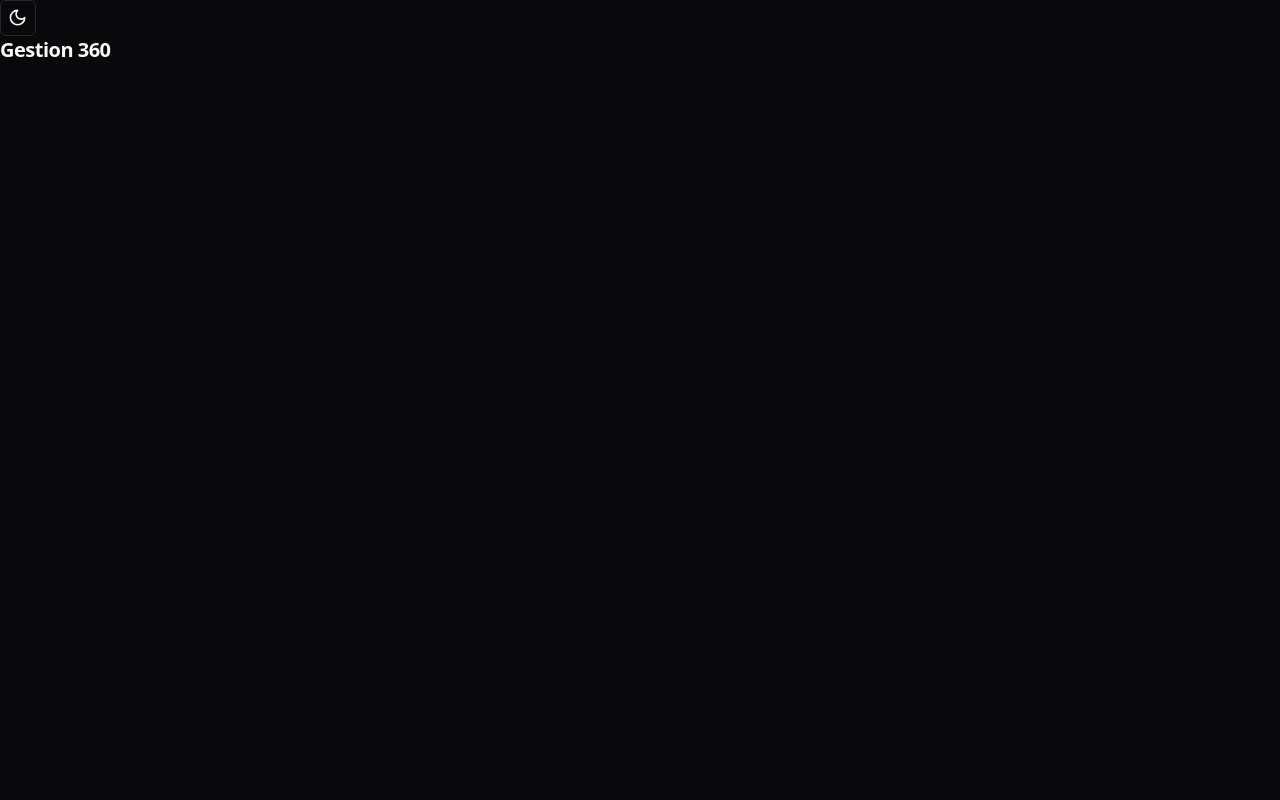
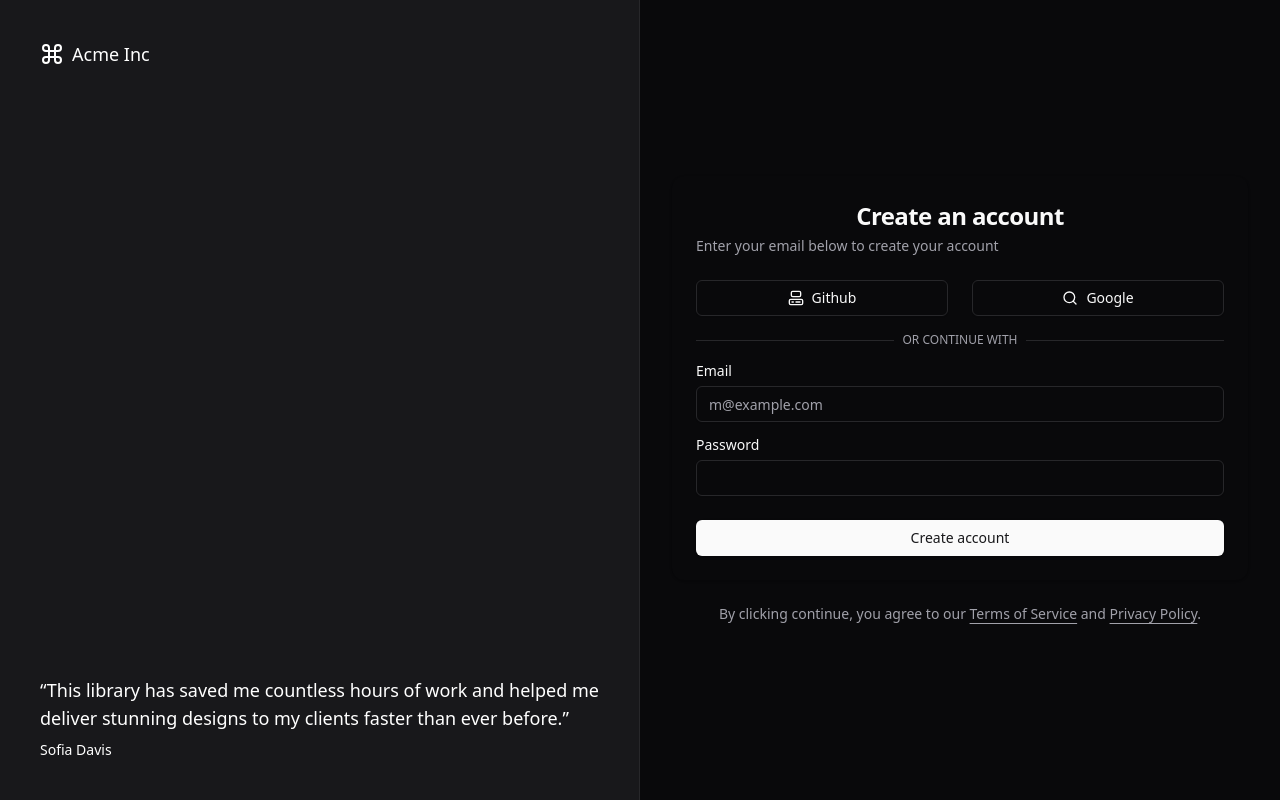
Before and after one commit to djimenezpalacios12/360call_frontend, a React (Vite) app: page / in a window 1280 px wide. Built offline with nearby package versions, Linux system fonts and the light colour scheme.

Commit message:
feat: :construction: auth page components and views

```diff
--- a/package.json
+++ b/package.json
@@ -12,6 +12,7 @@
   "dependencies": {
     "@radix-ui/react-dropdown-menu": "^2.1.2",
     "@radix-ui/react-icons": "^1.3.0",
+    "@radix-ui/react-label": "^2.1.0",
     "@radix-ui/react-slot": "^1.1.0",
     "@reduxjs/toolkit": "^2.2.8",
     "@types/react-redux": "^7.1.34",
--- a/src/App.tsx
+++ b/src/App.tsx
@@ -1,11 +1,12 @@
 import { ThemeProvider } from "@/components/theme-provider";
-import { ModeToggle } from "@/components/mode-toggle";
+// import { ModeToggle } from "@/components/mode-toggle";
+import AuthenticationPage from "./views/AuthenticationPage";
 
 function App() {
   return (
     <ThemeProvider defaultTheme="dark" storageKey="vite-ui-theme">
-      <ModeToggle />
-      <h4 className="scroll-m-20 text-xl font-semibold tracking-tight">Gestion 360</h4>
+      {/* <ModeToggle /> */}
+      <AuthenticationPage />
     </ThemeProvider>
   );
 }
--- /dev/null
+++ b/src/components/ui/card.tsx
@@ -0,0 +1,76 @@
+import * as React from "react"
+
+import { cn } from "@/lib/utils"
+
+const Card = React.forwardRef<
+  HTMLDivElement,
+  React.HTMLAttributes<HTMLDivElement>
+>(({ className, ...props }, ref) => (
+  <div
+    ref={ref}
+    className={cn(
+      "rounded-xl border bg-card text-card-foreground shadow",
+      className
+    )}
+    {...props}
+  />
+))
+Card.displayName = "Card"
+
+const CardHeader = React.forwardRef<
+  HTMLDivElement,
+  React.HTMLAttributes<HTMLDivElement>
+>(({ className, ...props }, ref) => (
+  <div
+    ref={ref}
+    className={cn("flex flex-col space-y-1.5 p-6", className)}
+    {...props}
+  />
+))
+CardHeader.displayName = "CardHeader"
+
+const CardTitle = React.forwardRef<
+  HTMLParagraphElement,
+  React.HTMLAttributes<HTMLHeadingElement>
+>(({ className, ...props }, ref) => (
+  <h3
+    ref={ref}
+    className={cn("font-semibold leading-none tracking-tight", className)}
+    {...props}
+  />
+))
+CardTitle.displayName = "CardTitle"
+
+const CardDescription = React.forwardRef<
+  HTMLParagraphElement,
+  React.HTMLAttributes<HTMLParagraphElement>
+>(({ className, ...props }, ref) => (
+  <p
+    ref={ref}
+    className={cn("text-sm text-muted-foreground", className)}
+    {...props}
+  />
+))
+CardDescription.displayName = "CardDescription"
+
+const CardContent = React.forwardRef<
+  HTMLDivElement,
+  React.HTMLAttributes<HTMLDivElement>
+>(({ className, ...props }, ref) => (
+  <div ref={ref} className={cn("p-6 pt-0", className)} {...props} />
+))
+CardContent.displayName = "CardContent"
+
+const CardFooter = React.forwardRef<
+  HTMLDivElement,
+  React.HTMLAttributes<HTMLDivElement>
+>(({ className, ...props }, ref) => (
+  <div
+    ref={ref}
+    className={cn("flex items-center p-6 pt-0", className)}
+    {...props}
+  />
+))
+CardFooter.displayName = "CardFooter"
+
+export { Card, CardHeader, CardFooter, CardTitle, CardDescription, CardContent }
--- /dev/null
+++ b/src/components/ui/input.tsx
@@ -0,0 +1,25 @@
+import * as React from "react"
+
+import { cn } from "@/lib/utils"
+
+export interface InputProps
+  extends React.InputHTMLAttributes<HTMLInputElement> {}
+
+const Input = React.forwardRef<HTMLInputElement, InputProps>(
+  ({ className, type, ...props }, ref) => {
+    return (
+      <input
+        type={type}
+        className={cn(
+          "flex h-9 w-full rounded-md border border-input bg-transparent px-3 py-1 text-sm shadow-sm transition-colors file:border-0 file:bg-transparent file:text-sm file:font-medium file:text-foreground placeholder:text-muted-foreground focus-visible:outline-none focus-visible:ring-1 focus-visible:ring-ring disabled:cursor-not-allowed disabled:opacity-50",
+          className
+        )}
+        ref={ref}
+        {...props}
+      />
+    )
+  }
+)
+Input.displayName = "Input"
+
+export { Input }
--- /dev/null
+++ b/src/components/ui/label.tsx
@@ -0,0 +1,24 @@
+import * as React from "react"
+import * as LabelPrimitive from "@radix-ui/react-label"
+import { cva, type VariantProps } from "class-variance-authority"
+
+import { cn } from "@/lib/utils"
+
+const labelVariants = cva(
+  "text-sm font-medium leading-none peer-disabled:cursor-not-allowed peer-disabled:opacity-70"
+)
+
+const Label = React.forwardRef<
+  React.ElementRef<typeof LabelPrimitive.Root>,
+  React.ComponentPropsWithoutRef<typeof LabelPrimitive.Root> &
+    VariantProps<typeof labelVariants>
+>(({ className, ...props }, ref) => (
+  <LabelPrimitive.Root
+    ref={ref}
+    className={cn(labelVariants(), className)}
+    {...props}
+  />
+))
+Label.displayName = LabelPrimitive.Root.displayName
+
+export { Label }
--- /dev/null
+++ b/src/views/AuthenticationPage/index.tsx
@@ -0,0 +1,55 @@
+import Login from "./login";
+
+export default function AuthenticationPage() {
+  return (
+    <>
+      <div className="container relative h-lvh min-w-full flex-col items-center justify-center md:grid lg:grid-cols-2 lg:px-0">
+        <div className="relative hidden h-full flex-col bg-muted p-10 text-white dark:border-r lg:flex">
+          <div className="absolute inset-0 bg-zinc-900" />
+          <div className="relative z-20 flex items-center text-lg font-medium">
+            <svg
+              xmlns="http://www.w3.org/2000/svg"
+              viewBox="0 0 24 24"
+              fill="none"
+              stroke="currentColor"
+              strokeWidth="2"
+              strokeLinecap="round"
+              strokeLinejoin="round"
+              className="mr-2 h-6 w-6"
+            >
+              <path d="M15 6v12a3 3 0 1 0 3-3H6a3 3 0 1 0 3 3V6a3 3 0 1 0-3 3h12a3 3 0 1 0-3-3" />
+            </svg>
+            Acme Inc
+          </div>
+          <div className="relative z-20 mt-auto">
+            <blockquote className="space-y-2">
+              <p className="text-lg">
+                &ldquo;This library has saved me countless hours of work and helped me deliver stunning designs to my clients faster than ever
+                before.&rdquo;
+              </p>
+              <footer className="text-sm">Sofia Davis</footer>
+            </blockquote>
+          </div>
+        </div>
+
+        <div className="px-8 w-full">
+          <div className="mx-auto h-lvh flex w-full flex-col justify-center align-middle space-y-6">
+            <Login />
+
+            <p className="px-8 text-center text-sm text-muted-foreground">
+              By clicking continue, you agree to our{" "}
+              <a href="/terms" className="underline underline-offset-4 hover:text-primary">
+                Terms of Service
+              </a>{" "}
+              and{" "}
+              <a href="/privacy" className="underline underline-offset-4 hover:text-primary">
+                Privacy Policy
+              </a>
+              .
+            </p>
+          </div>
+        </div>
+      </div>
+    </>
+  );
+}
--- /dev/null
+++ b/src/views/AuthenticationPage/login.tsx
@@ -0,0 +1,48 @@
+import { Computer, Search } from "lucide-react";
+
+import { Button } from "@/components/ui/button";
+import { Card, CardContent, CardDescription, CardFooter, CardHeader, CardTitle } from "@/components/ui/card";
+import { Input } from "@/components/ui/input";
+import { Label } from "@/components/ui/label";
+
+export default function Login() {
+  return (
+    <Card className="border-none">
+      <CardHeader className="space-y-1">
+        <CardTitle className="text-2xl text-center">Create an account</CardTitle>
+        <CardDescription>Enter your email below to create your account</CardDescription>
+      </CardHeader>
+      <CardContent className="grid gap-4">
+        <div className="grid grid-cols-2 gap-6">
+          <Button variant="outline">
+            <Computer className="mr-2 h-4 w-4" />
+            Github
+          </Button>
+          <Button variant="outline">
+            <Search className="mr-2 h-4 w-4" />
+            Google
+          </Button>
+        </div>
+        <div className="relative">
+          <div className="absolute inset-0 flex items-center">
+            <span className="w-full border-t" />
+          </div>
+          <div className="relative flex justify-center text-xs uppercase">
+            <span className="bg-background px-2 text-muted-foreground">Or continue with</span>
+          </div>
+        </div>
+        <div className="grid gap-2">
+          <Label htmlFor="email">Email</Label>
+          <Input id="email" type="email" placeholder="m@example.com" />
+        </div>
+        <div className="grid gap-2">
+          <Label htmlFor="password">Password</Label>
+          <Input id="password" type="password" />
+        </div>
+      </CardContent>
+      <CardFooter>
+        <Button className="w-full">Create account</Button>
+      </CardFooter>
+    </Card>
+  );
+}
```
Also changed, not shown: 1 other file (tests, documents, lock files or other folders).
